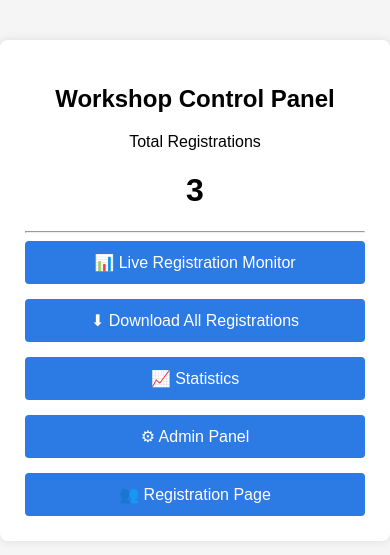
After one commit to Sheepy01/registration_system, a Django app: page /dashboard/ in a window 390 px wide. The commit adds this page. Shown: the top 555 px of the page. Run offline with Django 5.2, Linux system fonts and the light colour scheme; data comes from the database, SQL or seed files in the repository; both versions use the stored data as it was after the commit.

Commit message:
feat: implement full event registration system with monitoring dashboard and export tools
Integrated Google OAuth authentication using django-allauth

Implemented hospital master data matching using email

Added dynamic district → hospital selection for unmatched users

Implemented hospital ID auto-fill using AJAX

Added duplicate registration prevention

Created responsive mobile-friendly registration UI

Added QR landing page for workshop registration

Implemented styled registration success page with timestamp

Added already registered notification page

Built live registration monitoring dashboard with auto-refresh

Implemented live participant table with latest registrations

Added real-time registration counter

Implemented one-click CSV export for all registrations

Created organizer control panel (dashboard) for easy navigation

Added statistics page showing district-wise and hospital-wise registrations

Integrated Django admin management for hospitals and registrations

Structured templates using base layout for consistent UI

This system supports large-scale event registration with live monitoring,
data export, and mobile-friendly access for workshop participants.

```diff
--- a/registration/urls.py
+++ b/registration/urls.py
@@ -3,9 +3,12 @@ from . import views
 
 urlpatterns = [
 
-    # path('', views.home, name='home'),
-
+    path('', views.landing, name='landing'),
     path('register/', views.register, name='register'),
     path('api/hospitals/', views.get_hospitals_by_district),
-
+    path('stats/',views.stats,name="stats"),
+    path("export/", views.export_all_registrations, name="export_data"),
+    path("api/live/", views.live_registrations),
+    path("monitor/", views.monitor, name="monitor"),
+    path("dashboard/", views.dashboard, name="dashboard"),
 ]
--- a/registration/views.py
+++ b/registration/views.py
@@ -1,10 +1,20 @@
 from django.shortcuts import render, redirect
 from django.contrib.auth.decorators import login_required
-
 from .models import Hospital, Registration
 from .forms import RegistrationForm
-from django.http import JsonResponse
+from django.http import JsonResponse, HttpResponse
+from django.db.models import Count
+import csv
 
+def landing(request):
+    total = Registration.objects.count()
+    return render(request,"landing.html",{"total":total})
+
+def dashboard(request):
+
+    total = Registration.objects.count()
+
+    return render(request, "dashboard.html", {"total": total})
 
 @login_required
 def register(request):
@@ -36,7 +46,11 @@ def register(request):
 
             reg.save()
 
-            return render(request, "success.html")
+            return render(request, "success.html", {
+                "name": reg.name,
+                "hospital": reg.hospital.hospital_name,
+                "time": reg.created_at
+            })
 
     else:
         form = RegistrationForm()
@@ -66,3 +80,83 @@ def get_hospitals_by_district(request):
         })
 
     return JsonResponse(data, safe=False)
+
+def stats(request):
+
+    total = Registration.objects.count()
+
+    district_stats = Registration.objects.values(
+        "hospital__district"
+    ).annotate(count=Count("id"))
+
+    hospital_stats = Registration.objects.values(
+        "hospital__hospital_name"
+    ).annotate(count=Count("id")).order_by("-count")[:10]
+
+    context = {
+
+        "total":total,
+        "district_stats":district_stats,
+        "hospital_stats":hospital_stats
+    }
+
+    return render(request,"stats.html",context)
+
+
+def export_all_registrations(request):
+
+    response = HttpResponse(content_type='text/csv')
+
+    response['Content-Disposition'] = 'attachment; filename="registrations.csv"'
+
+    writer = csv.writer(response)
+
+    writer.writerow([
+        "Email",
+        "Name",
+        "Designation",
+        "Mobile",
+        "Hospital",
+        "District",
+        "Registration Time"
+    ])
+
+    registrations = Registration.objects.select_related("hospital").all()
+
+    for r in registrations:
+
+        writer.writerow([
+            r.email,
+            r.name,
+            r.designation,
+            r.mobile,
+            r.hospital.hospital_name if r.hospital else "",
+            r.hospital.district if r.hospital else "",
+            r.created_at
+        ])
+
+    return response
+
+def live_registrations(request):
+
+    registrations = Registration.objects.select_related("hospital").order_by("-created_at")[:50]
+
+    data = []
+
+    for r in registrations:
+
+        data.append({
+            "name": r.name,
+            "email": r.email,
+            "hospital": r.hospital.hospital_name if r.hospital else "",
+            "district": r.hospital.district if r.hospital else "",
+            "time": r.created_at.strftime("%H:%M:%S")
+        })
+
+    return JsonResponse(data, safe=False)
+
+def monitor(request):
+
+    total = Registration.objects.count()
+
+    return render(request, "monitor.html", {"total": total})
--- /dev/null
+++ b/templates/base.html
@@ -0,0 +1,79 @@
+<!DOCTYPE html>
+<html>
+<head>
+
+<meta name="viewport" content="width=device-width, initial-scale=1">
+
+<title>Workshop Registration</title>
+
+<style>
+
+body{
+font-family: Arial;
+background:#f5f5f5;
+margin:0;
+padding:0;
+}
+
+.container{
+max-width:500px;
+margin:auto;
+background:white;
+padding:25px;
+margin-top:40px;
+border-radius:8px;
+box-shadow:0 0 10px rgba(0,0,0,0.1);
+}
+
+h2{
+text-align:center;
+}
+
+input, select{
+width:100%;
+padding:10px;
+margin-top:8px;
+margin-bottom:15px;
+border:1px solid #ccc;
+border-radius:4px;
+}
+
+button{
+width:100%;
+padding:12px;
+background:#2c7be5;
+color:white;
+border:none;
+border-radius:4px;
+font-size:16px;
+}
+
+button:hover{
+background:#1a5fcc;
+}
+
+.success{
+color:green;
+text-align:center;
+}
+
+.error{
+color:red;
+}
+
+</style>
+
+</head>
+
+<body>
+
+<div class="container">
+
+{% block content %}
+
+{% endblock %}
+
+</div>
+
+</body>
+</html>
--- /dev/null
+++ b/templates/dashboard.html
@@ -0,0 +1,41 @@
+{% extends "base.html" %}
+
+{% block content %}
+
+<h2>Workshop Control Panel</h2>
+
+<p style="text-align:center">
+Total Registrations
+</p>
+
+<h1 style="text-align:center">
+{{ total }}
+</h1>
+
+<hr>
+
+<div style="display:grid; gap:15px;">
+
+<a href="/monitor/">
+<button>📊 Live Registration Monitor</button>
+</a>
+
+<a href="/export/">
+<button>⬇ Download All Registrations</button>
+</a>
+
+<a href="/stats/">
+<button>📈 Statistics</button>
+</a>
+
+<a href="/admin/">
+<button>⚙ Admin Panel</button>
+</a>
+
+<a href="/">
+<button>👥 Registration Page</button>
+</a>
+
+</div>
+
+{% endblock %}
```
Also changed, not shown: registration/admin.py (+33 -0 lines), templates/account/login.html (added, +25 -0 lines), templates/landing.html (added, +31 -0 lines), templates/monitor.html (added, +76 -0 lines), templates/register.html (+32 -10 lines), templates/stats.html (added, +33 -0 lines), templates/success.html (+27 -2 lines), db.sqlite3.
